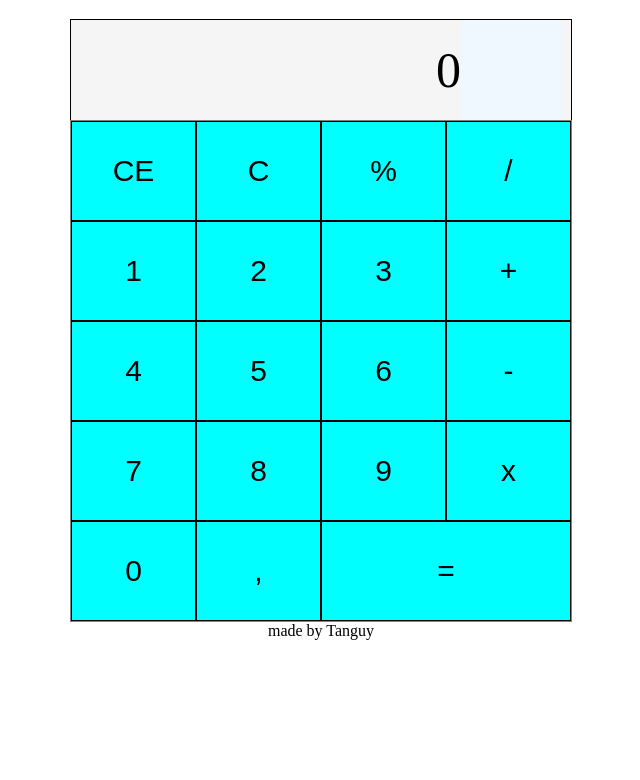
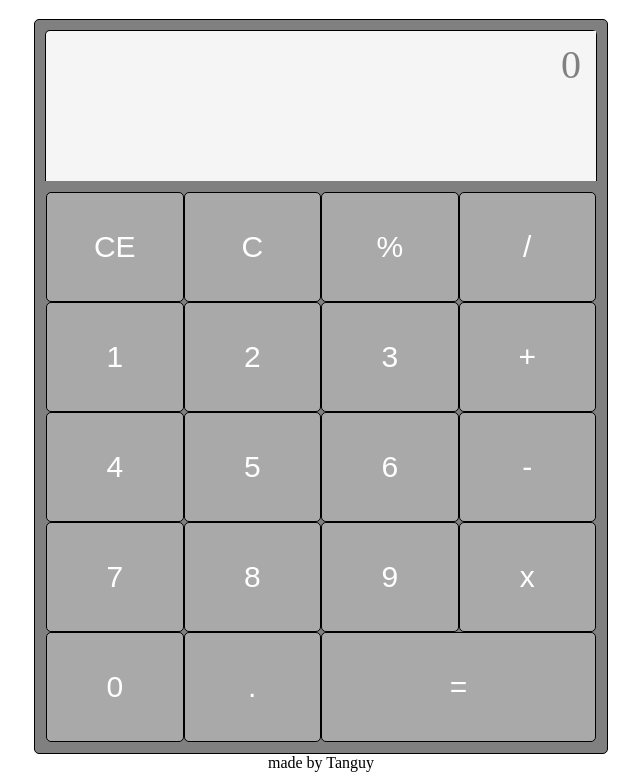
Before and after one commit to TanguyFonck/Calculator, a plain HTML site: page index.html in a window 1280 px wide. Shown: the part 69-849 px from the top of the page, without its empty margins (319-959 px from the left). Before the commit the page ends 800 px from the top, so only its background shows below. Drawn offline with Linux system fonts and the light colour scheme.

Commit message:
finished css
basic css layout finished,

```diff
--- a/index.html
+++ b/index.html
@@ -14,9 +14,11 @@
 
 
 <div class="calculator">
-    <div class="display">
-        <div class="input">0</div>
-        <div class="result"></div>
+    <div class="screen">
+        <div class="display">
+            <div class="input">0</div>
+            <div class="result"></div>
+        </div>
     </div>
     <div class="btnContainer">
         <button id="resetbtn" data-type ='reset'>CE</button>
@@ -41,7 +43,7 @@
         <button id="multiply" data-type="operator" value="x">x</button>
 
         <button id="zero" data-type="number" value="0">0</button>
-        <button id="point" data-type="decimal" value=",">,</button>
+        <button id="point" data-type="decimal" value=".">.</button>
         <button id="equals" data-type="equal" value="=">=</div>
     </div>
 </div>
--- a/styles.css
+++ b/styles.css
@@ -9,8 +9,8 @@ body {
     background-color: whitesmoke;
     border: 1px solid gray;
     display: grid;
-    width:500px;
-    height: 500px;
+    width:550px;
+    height: 550px;
     grid-template-columns: repeat(4,1fr);
     grid-template-rows:repeat(5,1fr);
 
@@ -22,12 +22,13 @@ body {
 
 .btnContainer > button {
     border: 1px solid black;
-    background-color: cyan;
+    background-color: darkgray;
     display: flex;
     align-items: center;
     justify-content: center;
     font-size: 30px;
-
+    color: white;
+    border-radius: 5px;
 
 
 }
@@ -35,19 +36,52 @@ body {
 .display {
     background-color: whitesmoke;
     border: 1px solid black;
+    border-top-left-radius: 5px;
+    border-top-right-radius: 5px;
     border-bottom: 0px;
-    height: 100px;
+    height: 150px;
     align-items: center;
-    justify-content: right;
+
     display:flex;
     font-size: 50px;
-    padding-right: 10px;
+    flex-direction: column;
+
 
 
 }
 
 .result {
-    background-color: aliceblue;
-    height: 100px;
-    width: 100px;
+    background-color: whitesmoke;
+
+    display: flex;
+    align-items: flex-end;
+    justify-content: center;
+    align-self: flex-end;
+    padding-bottom: 20px;
+    padding-right: 10px;
 }
+
+.input {
+    font-size: 40px;
+    font-weight: 0;
+    color: gray;
+    display: flex;
+    align-self: flex-end;
+    background-color: whitesmoke;
+    padding-top: 10px;
+    padding-right: 15px;
+}
+
+
+.calculator {
+    padding: 10px;
+    background-color: gray;
+    border-radius: 5px;
+    border: 1px solid black;
+}
+
+.btnContainer {
+    background-color: gray;
+    padding-top: 10px;
+
+}
```
